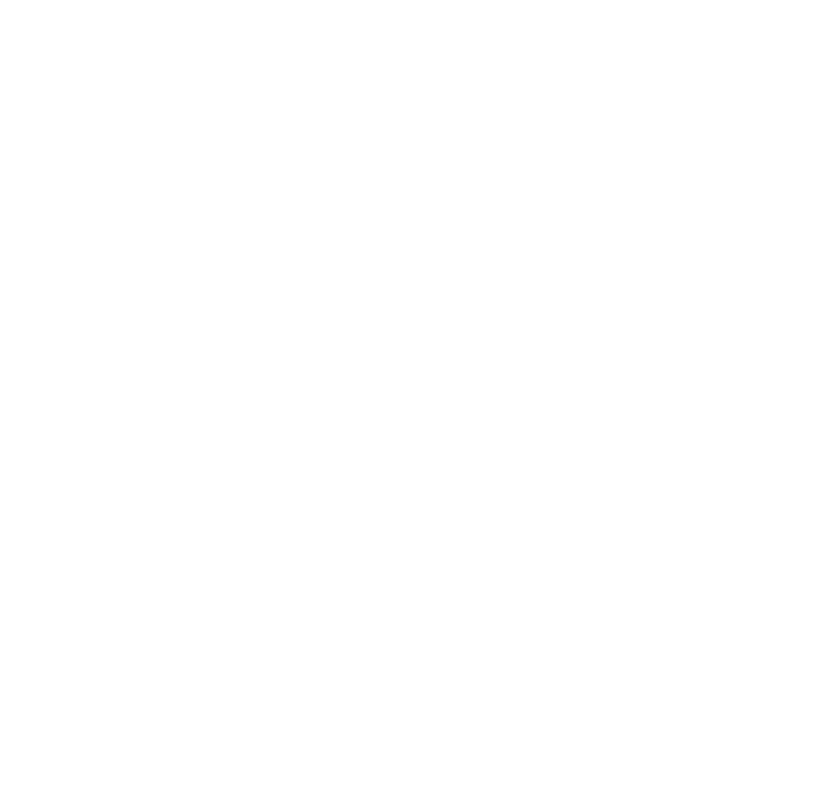
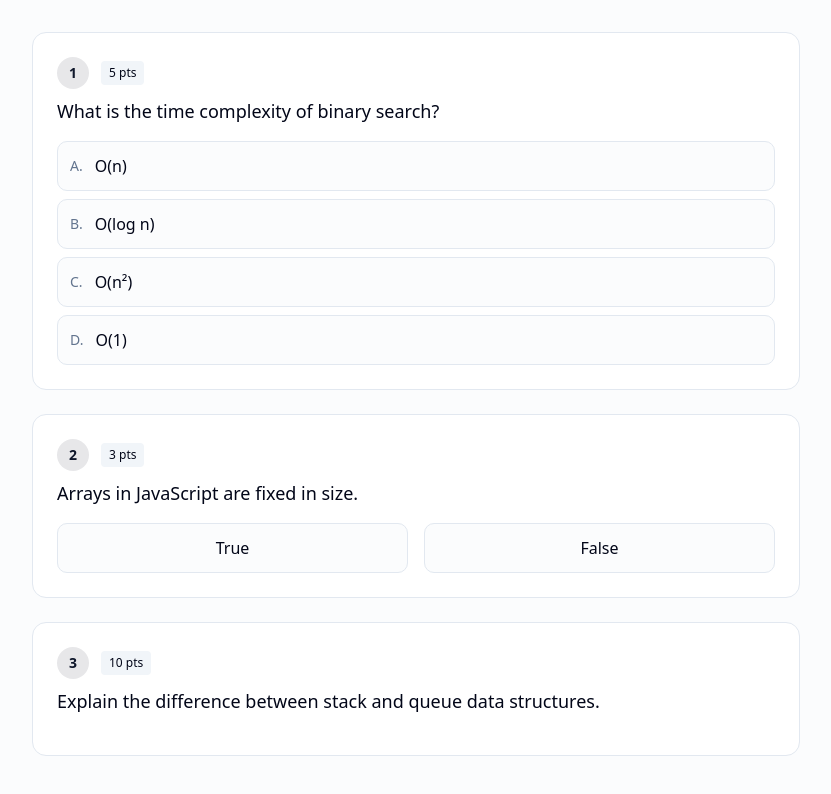
Before and after one commit to tuanleqn/online-examination-application-fe, a React (Vite) app: page /test/1 in a window 1280 px wide. Before the commit this address had no page. Shown: the top 794 px of the page, without its empty margins (224-1055 px from the left). Built offline with nearby package versions, Linux system fonts and the light colour scheme.

Commit message:
add list questions in quizz

```diff
--- /dev/null
+++ b/src/pages/StudentPage/StudentTest.tsx
@@ -0,0 +1,81 @@
+const StudentTest = () => {
+  // Mock questions
+  const questions = [
+    {
+      id: 'q1',
+      type: 'mcq',
+      text: 'What is the time complexity of binary search?',
+      options: ['O(n)', 'O(log n)', 'O(n²)', 'O(1)'],
+      points: 5
+    },
+    {
+      id: 'q2',
+      type: 'true-false',
+      text: 'Arrays in JavaScript are fixed in size.',
+      points: 3
+    },
+    {
+      id: 'q3',
+      type: 'short-answer',
+      text: 'Explain the difference between stack and queue data structures.',
+      points: 10
+    }
+  ]
+
+  return (
+    <div className='min-h-screen bg-muted/30'>
+      {/* Questions */}
+      <div className='container mx-auto px-4 py-8'>
+        <div className='max-w-3xl mx-auto space-y-6'>
+          {questions.map((question, index) => (
+            <div key={question.id} className='bg-card border border-border rounded-xl p-6'>
+              <div className='flex items-start justify-between mb-4'>
+                <div className='flex-1'>
+                  <div className='flex items-center gap-3 mb-2'>
+                    <span className='flex items-center justify-center w-8 h-8 rounded-full bg-primary/10 text-primary font-semibold text-sm'>
+                      {index + 1}
+                    </span>
+                    <span className='px-2 py-1 bg-muted text-xs font-medium rounded'>{question.points} pts</span>
+                  </div>
+                  <p className='text-lg font-medium'>{question.text}</p>
+                </div>
+              </div>
+
+              {/* Display options for MCQ */}
+              {question.type === 'mcq' && question.options && (
+                <div className='mt-4 space-y-2'>
+                  {question.options.map((option, i) => (
+                    <div
+                      key={i}
+                      className='flex items-center gap-3 p-3 rounded-lg border border-border bg-muted/30'
+                    >
+                      <span className='text-sm text-muted-foreground font-medium'>
+                        {String.fromCharCode(65 + i)}.
+                      </span>
+                      <span>{option}</span>
+                    </div>
+                  ))}
+                </div>
+              )}
+
+              {/* Display True/False options */}
+              {question.type === 'true-false' && (
+                <div className='mt-4 flex gap-4'>
+                  <div className='flex-1 p-3 rounded-lg border border-border bg-muted/30 text-center'>
+                    True
+                  </div>
+                  <div className='flex-1 p-3 rounded-lg border border-border bg-muted/30 text-center'>
+                    False
+                  </div>
+                </div>
+              )}
+            </div>
+          ))}
+
+        </div>
+      </div>
+    </div>
+  )
+}
+
+export default StudentTest
--- a/src/routes/MainRoutes.tsx
+++ b/src/routes/MainRoutes.tsx
@@ -3,6 +3,8 @@
 import InstructorDashboard from '@/pages/InstructorPage/InstructorDashboard'
 import CreateTest from '@/pages/InstructorPage/CreateTest'
 import ManageQuestions from '@/pages/InstructorPage/ManageQuestions'
+import StudentTest from '@/pages/StudentPage/StudentTest'
+
 export default function MainRoutes() {
   return (
     <>
@@ -27,9 +29,9 @@
           <Route path='create-test' element={<CreateTest />} />
           <Route path='test/:testId/questions' element={<ManageQuestions />} />
         </Route>
-        {/* <Route path='/student' element={<StudentDashboard />}>
+        {/* <Route path='/student' element={<StudentDashboard />}> */}
           <Route path='test/:testId' element={<StudentTest />} />
-        </Route> */}
+        {/* </Route> */}
 
         {/* <Route path='/auth' element={<AuthPage />}>
           {' '}
```
